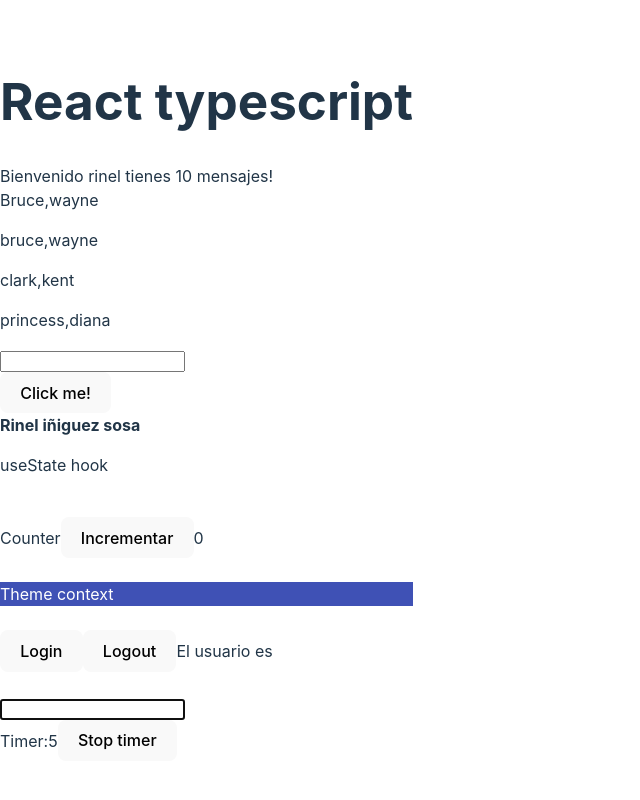
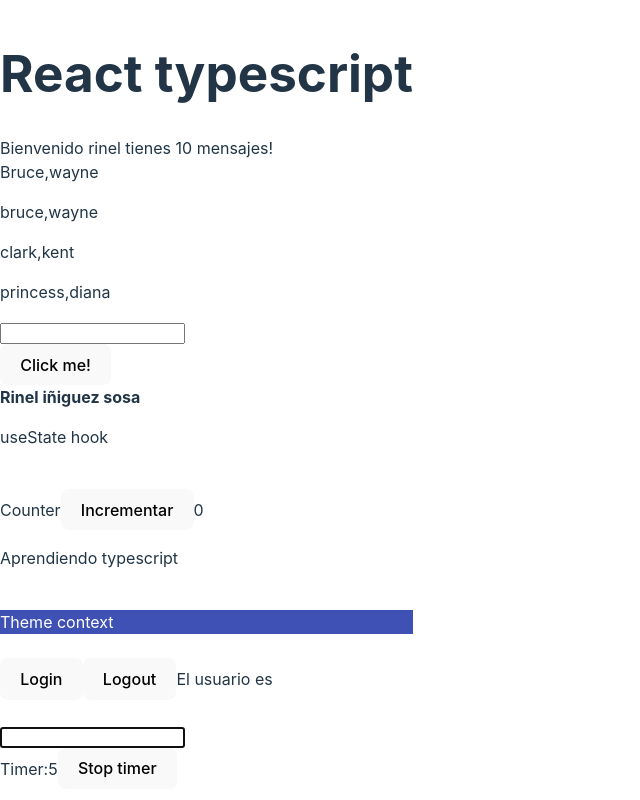
Before and after one commit to rineliniguezsosa/React-typescript, a React (Vite) app: page / in a window 1280 px wide. Shown: the whole page, without its empty margins (0-640 px from the left). Built offline with nearby package versions, Linux system fonts and the light colour scheme.

Commit message:
feat(Counter): estableciendo el elemento html <p> con el titulo de la prop message

```diff
--- a/src/class/Counter.tsx
+++ b/src/class/Counter.tsx
@@ -21,6 +21,7 @@ export class Counter extends Component<Counterprops | Countermessage> {
         Counter
         <button onClick={this.increment}>Incrementar</button>
         {this.state.count}
+        <p>{this.props.message}</p>
       </div>
     )
   }
```
